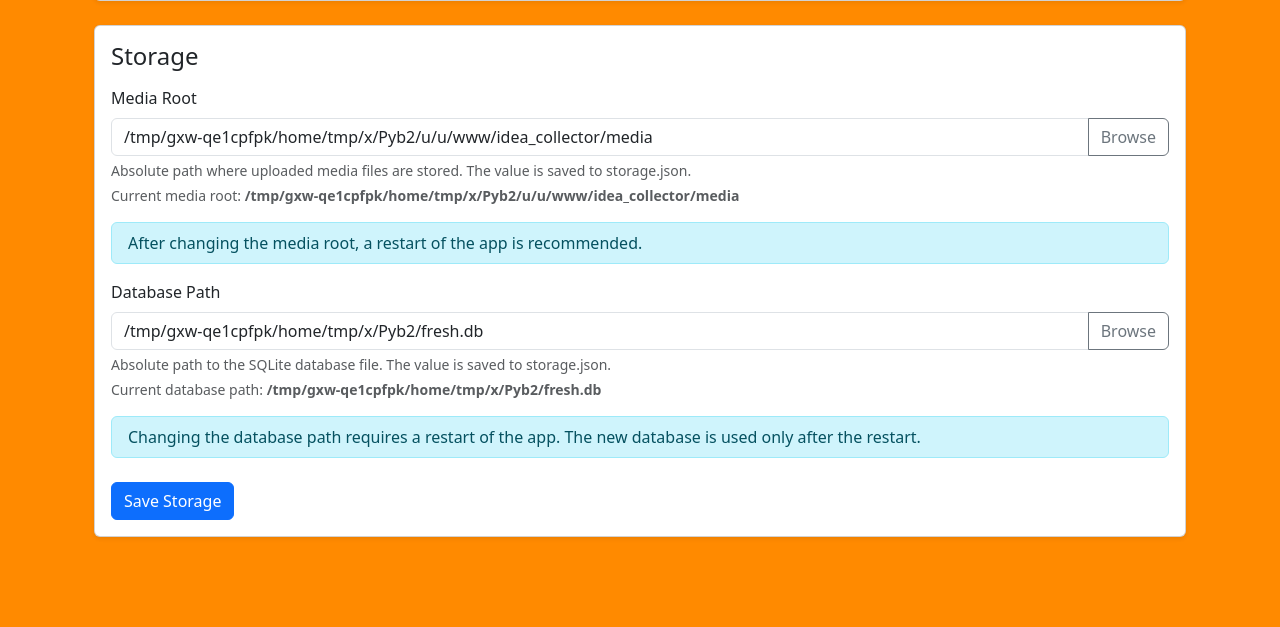
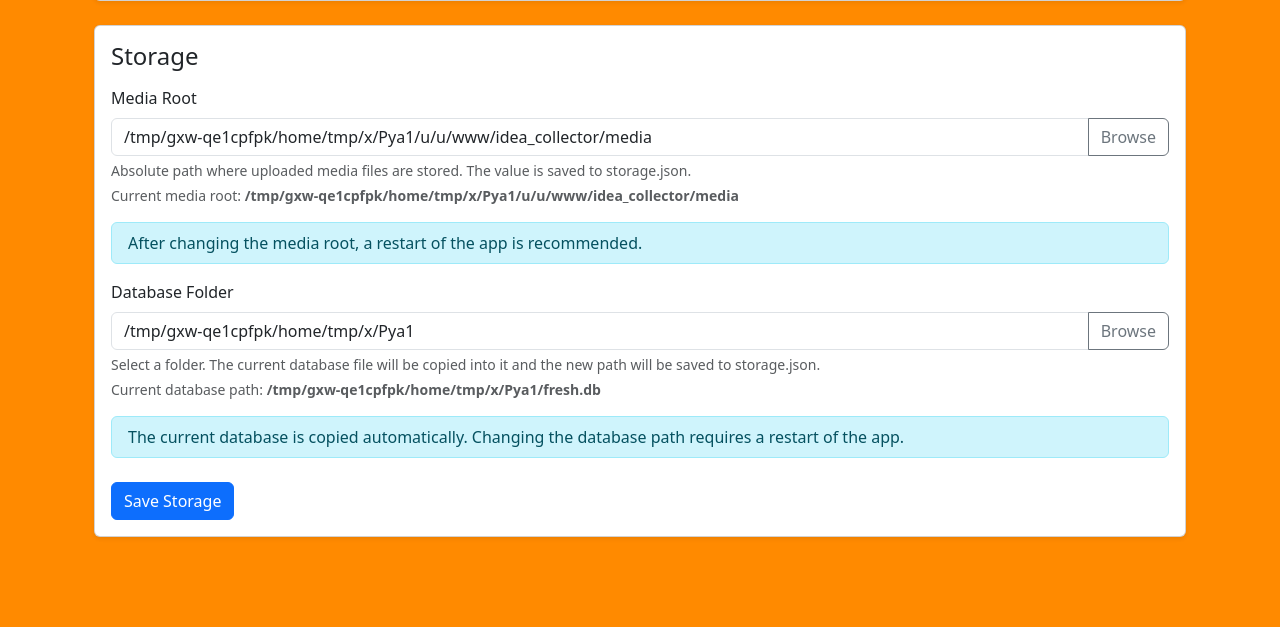
Before and after one commit to robschmidtdev/idea-collector, a Django app: page /settings/ in a window 1280 px wide. Shown: the part 1424-2051 px from the top of the page. Run offline with Django 5.2, Linux system fonts and the light colour scheme; data comes from the database, SQL or seed files in the repository; data that the repository does not hold is empty; some libraries are stand-ins or nearby versions.

Commit message:
db and media path problem solved

```diff
--- a/idea_collector/idea_collector/storage_config.py
+++ b/idea_collector/idea_collector/storage_config.py
@@ -61,9 +61,11 @@ def save_database_path(path, config_path=None) -> str:
 
 
 def apply_media_root(path) -> None:
+    path = os.path.abspath(os.path.expanduser(str(path)))
+    os.makedirs(path, exist_ok=True)
     save_media_root(path)
     settings.MEDIA_ROOT = path
-    default_storage._wrapped = FileSystemStorage()
+    default_storage._wrapped = FileSystemStorage(location=path, base_url=settings.MEDIA_URL)
 
 
 def get_secret_key_path() -> Path:
--- a/idea_collector/main/forms.py
+++ b/idea_collector/main/forms.py
@@ -1,3 +1,5 @@
+import os
+
 from django import forms
 from django.contrib.auth.forms import UserCreationForm
 from .models import CustomFilter, Item, Tag
@@ -5,10 +7,23 @@ from .models import CustomFilter, Item, Tag
 
 class DatabasePathForm(forms.Form):
     database_path = forms.CharField(
-        label="Database Path",
-        help_text="Absolute path to the SQLite database file.",
+        label="Database Folder",
+        help_text="Absolute path to a folder. The current database file will be copied into it.",
         widget=forms.TextInput(attrs={"class": "form-control"}),
     )
+
+    def clean_database_path(self):
+        from django.conf import settings
+
+        path = os.path.abspath(os.path.expanduser(self.cleaned_data["database_path"].strip()))
+        if not path:
+            raise forms.ValidationError("Database path cannot be empty.")
+        if os.path.isfile(path):
+            path = os.path.dirname(path)
+        if os.path.splitext(path)[1].lower() in {".sqlite3", ".sqlite", ".db"} and not os.path.isdir(path):
+            raise forms.ValidationError("Select a folder. The database file will be copied into it automatically.")
+        current_name = os.path.basename(str(settings.DATABASES["default"]["NAME"]))
+        return os.path.join(path, current_name)
 
 
 class MediaRootForm(forms.Form):
@@ -17,6 +32,16 @@ class MediaRootForm(forms.Form):
         help_text="Absolute path where uploaded media files are stored.",
         widget=forms.TextInput(attrs={"class": "form-control"}),
     )
+
+    def clean_media_root(self):
+        path = os.path.abspath(os.path.expanduser(self.cleaned_data["media_root"].strip()))
+        if not path:
+            raise forms.ValidationError("Media root cannot be empty.")
+        if not os.path.isabs(path):
+            raise forms.ValidationError("Media root must be absolute.")
+        if os.path.isfile(path):
+            raise forms.ValidationError("Media root must be a directory path, not a file.")
+        return path
 
 
 class ItemForm(forms.ModelForm):
--- a/idea_collector/main/templates/main/settings.html
+++ b/idea_collector/main/templates/main/settings.html
@@ -253,20 +253,20 @@
                         </div>
 
                         <div class="mb-3">
-                            <label for="{{ database_path_form.database_path.id_for_label }}" class="form-label">Database Path</label>
+                            <label for="{{ database_path_form.database_path.id_for_label }}" class="form-label">Database Folder</label>
                             <div class="input-group">
                                 {{ database_path_form.database_path }}
-                                <button type="button" class="btn btn-outline-secondary" onclick="openPathBrowser('id_database_path', 'database')">Browse</button>
+                                <button type="button" class="btn btn-outline-secondary" onclick="openPathBrowser('id_database_path', 'folder')">Browse</button>
                             </div>
                             {% if database_path_form.database_path.errors %}
                                 <div class="text-danger small">{{ database_path_form.database_path.errors }}</div>
                             {% endif %}
                             <div class="form-text">
-                                Absolute path to the SQLite database file. The value is saved to storage.json.
+                                Select a folder. The current database file will be copied into it and the new path will be saved to storage.json.
                             </div>
                             <div class="form-text">Current database path: <strong>{{ database_path }}</strong></div>
                             <div class="alert alert-info py-2 mt-3">
-                                Changing the database path requires a restart of the app. The new database is used only after the restart.
+                                The current database is copied automatically. Changing the database path requires a restart of the app.
                             </div>
                         </div>
 
--- a/idea_collector/main/views.py
+++ b/idea_collector/main/views.py
@@ -1,10 +1,11 @@
 import ipaddress
 import json
 import os
+import shutil
+import sqlite3
 import string
 
 from django.conf import settings
-from django.core.files.storage import FileSystemStorage, default_storage
 from django.shortcuts import get_object_or_404, redirect, render
 from django.contrib import messages
 from django.contrib.auth import login, logout as auth_logout
@@ -41,54 +42,103 @@ SiteSettingsForm = modelform_factory(
     SiteSettings, fields=['title', 'primary_color']
 )
 
+def _copy_directory_contents(source, destination):
+    copied = 0
+    for root, _, files in os.walk(source):
+        rel_root = os.path.relpath(root, source)
+        target_root = destination if rel_root == "." else os.path.join(destination, rel_root)
+        os.makedirs(target_root, exist_ok=True)
+        for name in files:
+            src_file = os.path.join(root, name)
+            dst_file = os.path.join(target_root, name)
+            if not os.path.exists(dst_file):
+                shutil.copy2(src_file, dst_file)
+                copied += 1
+    return copied
+
+
 def save_media_root_from_post(request):
-    media_root_form = MediaRootForm({'media_root': request.POST.get('media_root')})
+    media_root_form = MediaRootForm(request.POST)
     if not media_root_form.is_valid():
-        return
-    new_media_root = media_root_form.cleaned_data['media_root']
-    previous_media_root = str(settings.MEDIA_ROOT)
-    if new_media_root != previous_media_root:
+        for error in media_root_form.errors.get("media_root", []):
+            messages.error(request, f"Media root: {error}")
+        return media_root_form
+    new_media_root = os.path.abspath(media_root_form.cleaned_data["media_root"])
+    previous_media_root = os.path.abspath(str(settings.MEDIA_ROOT))
+
+    if new_media_root == previous_media_root:
+        messages.info(request, "Media root is unchanged.")
+        return media_root_form
+
+    if os.path.isdir(previous_media_root) and os.path.commonpath([previous_media_root, new_media_root]) == previous_media_root:
+        messages.error(request, "The new media root must not be inside the current media root.")
+        return media_root_form
+
+    copied = 0
+    try:
+        os.makedirs(new_media_root, exist_ok=True)
+        if os.path.isdir(previous_media_root):
+            copied = _copy_directory_contents(previous_media_root, new_media_root)
         storage_config.apply_media_root(new_media_root)
-        messages.success(request, f'Media root changed to {new_media_root}')
-        messages.info(
-            request,
-            f'Media files from the previous location ({previous_media_root}) are no longer served.',
-        )
-        if os.path.isdir(new_media_root):
-            messages.info(request, f'The media directory {new_media_root} exists.')
-        else:
-            messages.warning(
-                request,
-                f'The media directory {new_media_root} does not exist yet. It will be created automatically when the first file is uploaded.',
-            )
+    except OSError as exc:
+        messages.error(request, f"Could not change media root: {exc}")
+        return media_root_form
+
+    messages.success(request, f"Media root changed to {new_media_root}.")
+    if os.path.isdir(previous_media_root):
+        messages.info(request, f"Copied {copied} existing media file(s) to the new folder.")
+    else:
+        messages.info(request, "No existing media folder was found to copy.")
+    messages.info(request, "A restart of the app is recommended so all components use the new media path.")
+    return media_root_form
+
+
+def _copy_sqlite_database(source, destination):
+    os.makedirs(os.path.dirname(destination) or ".", exist_ok=True)
+    if not os.path.exists(source):
+        return False
+    src_conn = sqlite3.connect(source)
+    try:
+        dst_conn = sqlite3.connect(destination)
+        try:
+            src_conn.backup(dst_conn)
+        finally:
+            dst_conn.close()
+    finally:
+        src_conn.close()
+    for suffix in ("-wal", "-shm"):
+        sidecar = source + suffix
+        if os.path.exists(sidecar):
+            shutil.copy2(sidecar, destination + suffix)
+    return True
+
 
 def save_database_path_from_post(request):
-    database_path_form = DatabasePathForm({'database_path': request.POST.get('database_path')})
+    database_path_form = DatabasePathForm(request.POST)
     if not database_path_form.is_valid():
-        return
-    new_database_path = database_path_form.cleaned_data['database_path']
-    current_database_path = str(settings.DATABASES['default']['NAME'])
-    if new_database_path != current_database_path:
+        for error in database_path_form.errors.get("database_path", []):
+            messages.error(request, f"Database path: {error}")
+        return database_path_form
+    new_database_path = os.path.abspath(database_path_form.cleaned_data["database_path"])
+    current_database_path = os.path.abspath(str(settings.DATABASES["default"]["NAME"]))
+
+    if new_database_path == current_database_path:
+        messages.info(request, "Database path is unchanged.")
+        return database_path_form
+
+    try:
+        copied = _copy_sqlite_database(current_database_path, new_database_path)
         storage_config.save_database_path(new_database_path)
-        messages.success(
-            request,
-            f'Database path changed to {new_database_path}. Restart the app to use the new database.',
-        )
-        messages.info(
-            request,
-            f'The current database file ({current_database_path}) is left unchanged.',
-        )
-        new_directory = os.path.dirname(new_database_path)
-        if new_directory and not os.path.isdir(new_directory):
-            messages.warning(
-                request,
-                f'The directory for {new_database_path} does not exist yet. Create it before restarting the app.',
-            )
-        elif not os.path.isfile(new_database_path):
-            messages.info(
-                request,
-                f'The database file {new_database_path} does not exist yet. Run "python manage.py migrate" after restarting the app.',
-            )
+    except (OSError, sqlite3.Error) as exc:
+        messages.error(request, f"Could not change database path: {exc}")
+        return database_path_form
+
+    messages.success(request, f"Database path saved as {new_database_path}. Restart the app to use it.")
+    if copied:
+        messages.info(request, "The current database was copied to the selected folder so your data stays available after restart.")
+    else:
+        messages.warning(request, "The current database file could not be found to copy. Run migrations after restart if needed.")
+    return database_path_form
 
 
 
@@ -167,7 +217,7 @@ def settings_view(request):
     tag_form = TagForm()
     custom_filter_form = CustomFilterForm()
     media_root_form = MediaRootForm(initial={"media_root": settings.MEDIA_ROOT})
-    database_path_form = DatabasePathForm(initial={"database_path": settings.DATABASES['default']['NAME']})
+    database_path_form = DatabasePathForm(initial={"database_path": os.path.dirname(str(settings.DATABASES['default']['NAME']))})
 
     is_local_request = _is_local_request(request)
     can_register = not User.objects.exists() and is_local_request
@@ -192,9 +242,10 @@ def settings_view(request):
                     'Storage settings can only be changed on the host machine or while signed in.',
                 )
                 return redirect('settings')
-            save_media_root_from_post(request)
-            save_database_path_from_post(request)
-            return redirect('settings')
+            media_root_form = save_media_root_from_post(request) or MediaRootForm(request.POST)
+            database_path_form = save_database_path_from_post(request) or DatabasePathForm(request.POST)
+            if not media_root_form.errors and not database_path_form.errors:
+                return redirect('settings')
 
         elif 'create_account' in request.POST and not request.user.is_authenticated:
             if not can_register:
```
Also changed, not shown: README.md.
